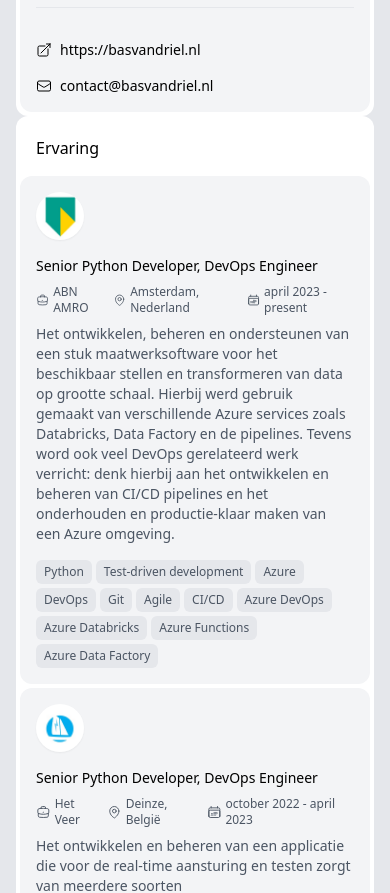
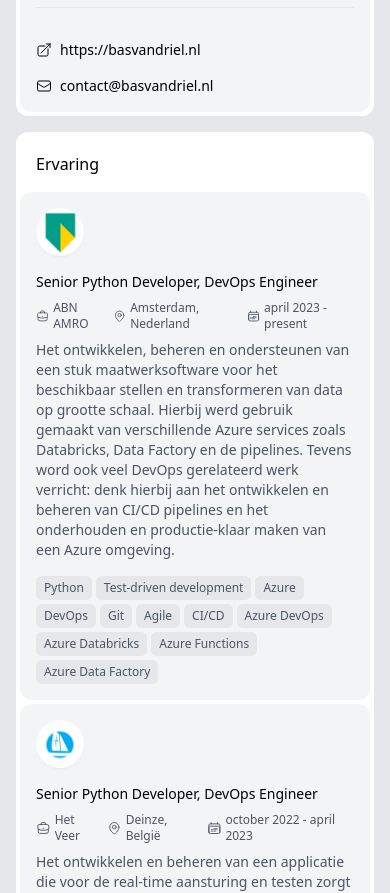
Before and after one commit to basvandriel/portfolio-website, a React (Create React App) app: page / in a window 390 px wide. Shown: the part 1005-1898 px from the top of the page. Built offline with nearby package versions, Linux system fonts and the light colour scheme.

Commit message:
work on responsiveness

```diff
--- a/src/ExperienceBox.tsx
+++ b/src/ExperienceBox.tsx
@@ -31,7 +31,7 @@ let default_tags = [
 
 const ExperienceBox = () => {
   return (
-    <div className="bg-white rounded-xl">
+    <div className="bg-white rounded-xl mt-4 lg:mt-0">
       <div className="p-1">
         <div className="p-4 font-medium text-base">Ervaring</div>
 
```
